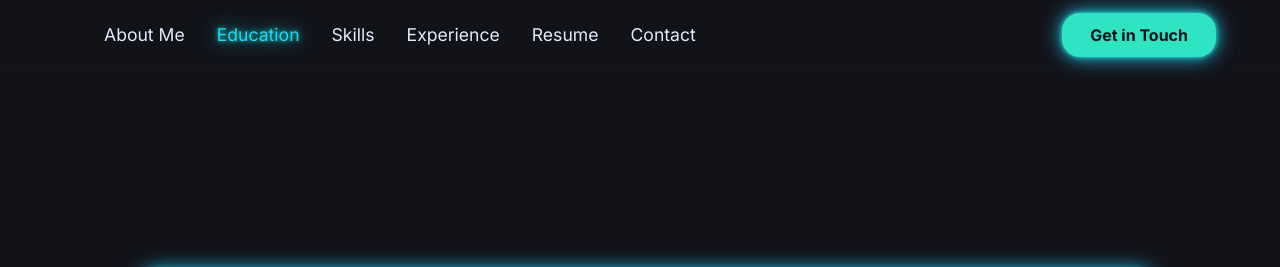
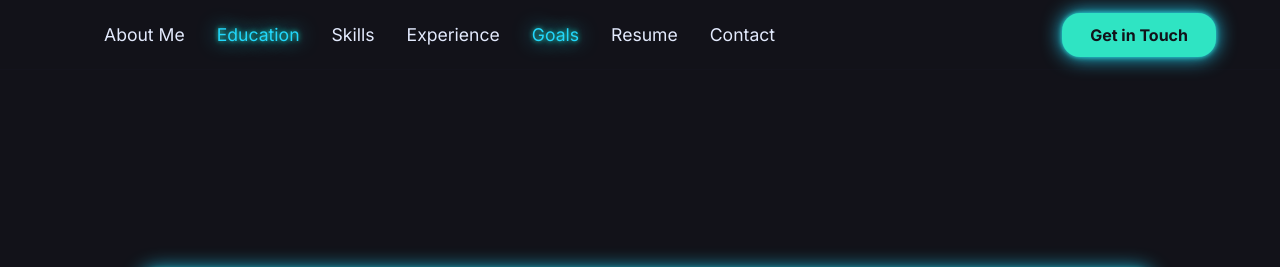
Before and after one commit to MariamAsad05/MariamAsad05.github.io, a plain HTML site: page education.html in a window 1280 px wide. Shown: the top 267 px of the page. Drawn offline with Linux system fonts and the light colour scheme.

Commit message:
Update education.html

```diff
--- a/education.html
+++ b/education.html
@@ -15,6 +15,7 @@
             <li><a href="education.html" class="nav-link active">Education</a></li>
             <li><a href="index.html#skills" class="nav-link">Skills</a></li>
             <li><a href="index.html#experience" class="nav-link">Experience</a></li>
+            <li><a href="goals.html" class="nav-link active">Goals</a></li>
             <li><a href="index.html#resume" class="nav-link">Resume</a></li>
             <li><a href="index.html#contact" class="nav-link">Contact</a></li>
         </ul>
@@ -62,4 +63,5 @@
     </footer>
     <script src="script.js"></script>
 </body>
+
 </html>
```
